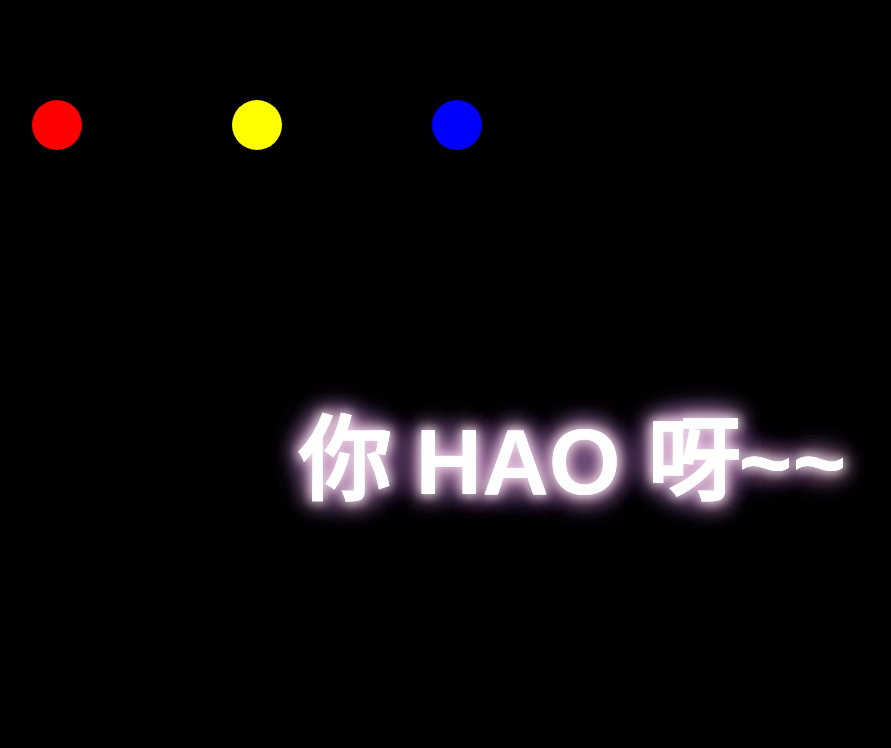
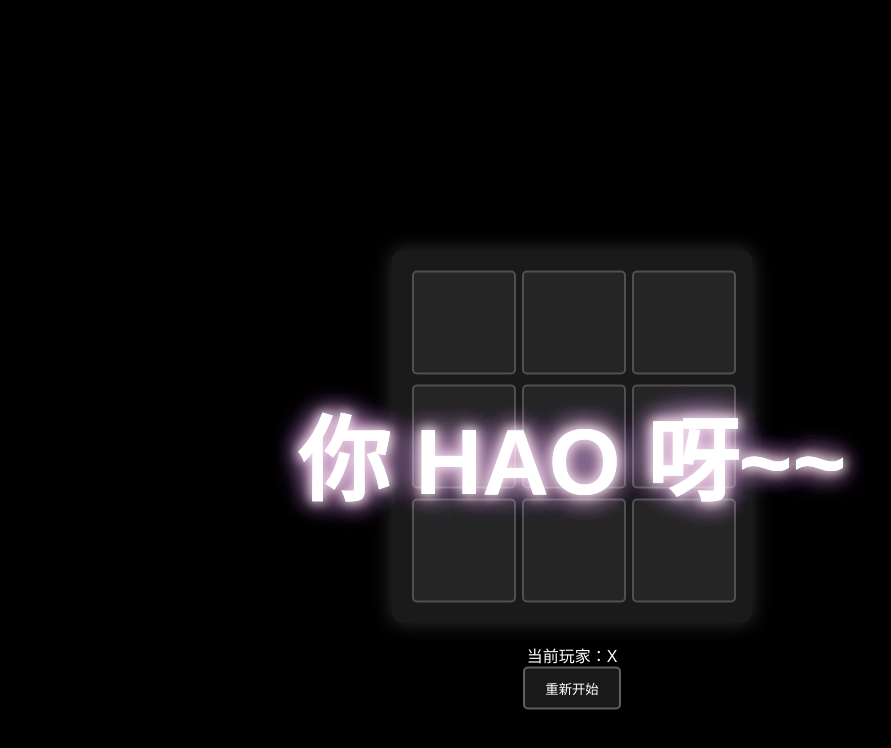
Before and after one commit to xianzaikeyisuibianqu/xianzaikeyisuibianqu.github.io, a plain HTML site: page index.html in a window 1280 px wide. Shown: the whole page, without its empty margins (68-959 px from the left). Drawn offline with Linux system fonts and the light colour scheme.

Commit message:
创建井字棋

```diff
--- a/index.html
+++ b/index.html
@@ -23,17 +23,63 @@
             animation: titleFloat 3s ease-in-out infinite;
         }
 
-        .ball {
+        .game-container {
             position: absolute;
-            width: 50px;
-            height: 50px;
-            border-radius: 50%;
-            animation: bounce 1s linear infinite;
+            top: 60%;
+            left: 50%;
+            transform: translate(-50%, -50%);
         }
 
-        #ball1 { background-color: #ff0000; left: 100px; top: 100px; }
-        #ball2 { background-color: #ffff00; left: 300px; top: 100px; }
-        #ball3 { background-color: #0000ff; left: 500px; top: 100px; }
+        #board {
+            display: grid;
+            grid-template-columns: repeat(3, 100px);
+            grid-gap: 10px;
+            background: rgba(255, 255, 255, 0.1);
+            padding: 20px;
+            border-radius: 10px;
+            box-shadow: 0 0 20px rgba(255, 255, 255, 0.2);
+        }
+
+        .cell {
+            width: 100px;
+            height: 100px;
+            background: rgba(255, 255, 255, 0.05);
+            border: 2px solid rgba(255, 255, 255, 0.2);
+            border-radius: 5px;
+            display: flex;
+            align-items: center;
+            justify-content: center;
+            font-size: 40px;
+            cursor: pointer;
+            transition: all 0.3s ease;
+        }
+
+        .cell:hover {
+            background: rgba(255, 255, 255, 0.1);
+            transform: scale(1.05);
+        }
+
+        .controls {
+            margin-top: 20px;
+            text-align: center;
+            color: white;
+            font-family: Arial, sans-serif;
+        }
+
+        button {
+            padding: 10px 20px;
+            background: rgba(255, 255, 255, 0.1);
+            border: 2px solid rgba(255, 255, 255, 0.3);
+            color: white;
+            border-radius: 5px;
+            cursor: pointer;
+            transition: all 0.3s ease;
+        }
+
+        button:hover {
+            background: rgba(255, 255, 255, 0.2);
+            transform: scale(1.05);
+        }
 
         @keyframes bounce {
             0%, 100% {
@@ -54,34 +100,87 @@
     <h1 class="title">你 HAO 呀~~</h1>
     <h1 class="title">你 HAO 呀~~</h1>
     <h1 class="title">你 HAO 呀~~</h1>
-    <div id="ball1" class="ball"></div>
-    <div id="ball2" class="ball"></div>
-    <div id="ball3" class="ball"></div>
+    <div class="game-container">
+        <div id="board"></div>
+        <div class="controls">
+            <div id="status">当前玩家：X</div>
+            <button onclick="resetGame()">重新开始</button>
+        </div>
+    </div>
 
     <script>
-        // 添加小球弹跳动画
-        const balls = document.querySelectorAll('.ball');
+        let currentPlayer = 'X';
+        let gameBoard = ['', '', '', '', '', '', '', '', ''];
+        let gameActive = true;
 
-        function animate() {
-            balls.forEach(ball => {
-                const rect = ball.getBoundingClientRect();
+        function initBoard() {
+            const board = document.getElementById('board');
+            board.innerHTML = '';
 
-                if (rect.top <= 0 || rect.bottom >= window.innerHeight) {
-                    ball.style.transform = `scale(${Math.random() * (0.8 - 1.2) + 1.2})`;
+            gameBoard.forEach((cell, index) => {
+                const cellElement = document.createElement('div');
+                cellElement.classList.add('cell');
+                cellElement.setAttribute('data-index', index);
+                cellElement.addEventListener('click', () => handleCellClick(index));
+                board.appendChild(cellElement);
+            });
+        }
+
+        function handleCellClick(index) {
+            if (!gameActive || gameBoard[index] !== '') return;
+
+            gameBoard[index] = currentPlayer;
+            updateBoard();
+            checkWinner();
+            currentPlayer = currentPlayer === 'X' ? 'O' : 'X';
+            document.getElementById('status').textContent = `当前玩家：${currentPlayer}`;
+        }
+
+        function updateBoard() {
+            document.querySelectorAll('.cell').forEach((cell, index) => {
+                cell.textContent = gameBoard[index];
+                if (gameBoard[index] === 'X') {
+                    cell.style.color = '#FF69B4';
+                    cell.style.textShadow = '0 0 10px rgba(255,105,180,0.5)';
+                } else if (gameBoard[index] === 'O') {
+                    cell.style.color = '#7B68EE';
+                    cell.style.textShadow = '0 0 10px rgba(123,104,238,0.5)';
                 }
             });
-
-            requestAnimationFrame(animate);
         }
 
-        animate();
+        function checkWinner() {
+            const winPatterns = [
+                [0, 1, 2], [3, 4, 5], [6, 7, 8],
+                [0, 3, 6], [1, 4, 7], [2, 5, 8],
+                [0, 4, 8], [2, 4, 6]
+            ];
 
-        // 窗口大小改变时刷新动画
-        window.addEventListener('resize', () => {
-            balls.forEach(ball => {
-                ball.style.transform = 'translateY(0)';
-            });
-        });
+            for (const pattern of winPatterns) {
+                const [a, b, c] = pattern;
+                if (gameBoard[a] && gameBoard[a] === gameBoard[b] && gameBoard[a] === gameBoard[c]) {
+                    gameActive = false;
+                    document.getElementById('status').textContent = `玩家 ${gameBoard[a]} 获胜！`;
+                    return;
+                }
+            }
+
+            if (!gameBoard.includes('')) {
+                gameActive = false;
+                document.getElementById('status').textContent = '平局！';
+            }
+        }
+
+        function resetGame() {
+            gameBoard = ['', '', '', '', '', '', '', '', ''];
+            gameActive = true;
+            currentPlayer = 'X';
+            document.getElementById('status').textContent = '当前玩家：X';
+            initBoard();
+        }
+
+        // 初始化游戏
+        initBoard();
     </script>
 </body>
 </html>
```
